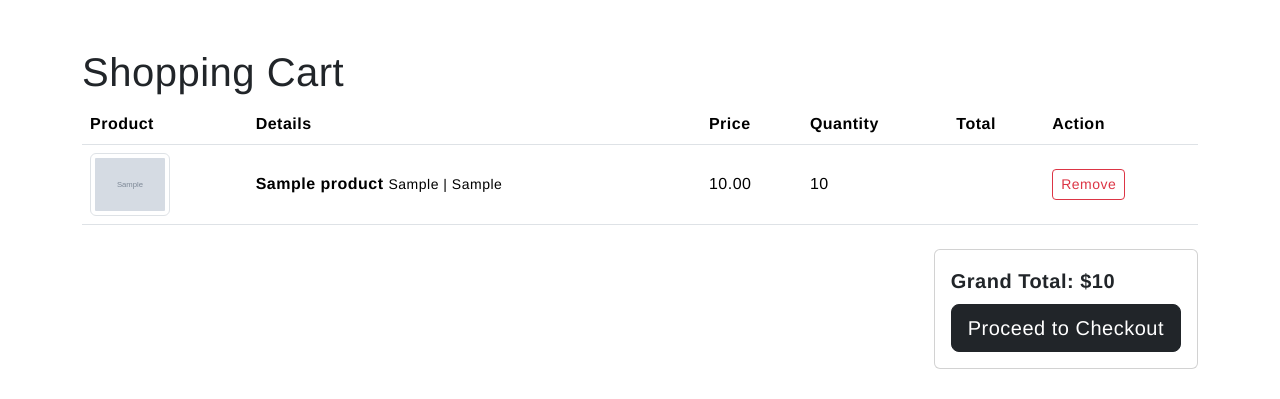
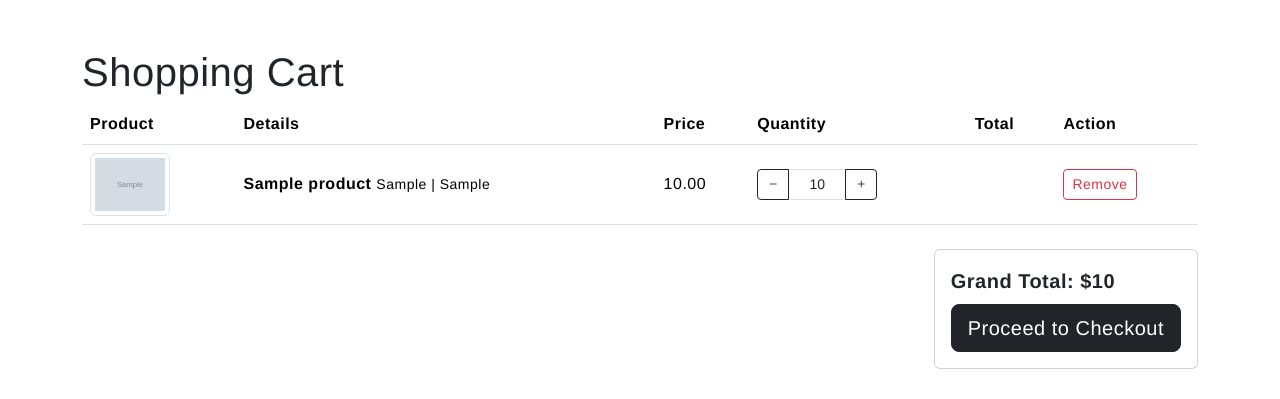
Before and after one commit to sudeirmaak/thesis_ecommerce, a Django app: template templates/store/cart.html in a window 1280 px wide. Shown: the part 91-490 px from the top of the page. Run offline with Django 5.2, Linux system fonts and the light colour scheme; tables that the repository leaves empty hold one stand-in row (values such as "Sample post"); the template is opened without the code that fills it: values that come from a table or form of the project are taken from there, most other values are stand-ins (such as "Sample title", 1, 10 or a date in 2020); grey boxes marked "Sample" are stand-in pictures; some web fonts are replaced.

Commit message:
quantity update adjusters on the cart

```diff
--- a/static/css/style.css
+++ b/static/css/style.css
@@ -157,3 +157,16 @@ ul {padding: 0; list-style: none;}
 .bottom-footer a:hover {
     color: #fff;
     }
+
+input[type="number"]::-webkit-inner-spin-button,
+input[type="number"]::-webkit-outer-spin-button {
+    -webkit-appearance: none;
+    appearance: none;
+    margin: 0;
+}
+
+input[type="number"] {
+    -moz-appearance: textfield;
+    appearance: textfield;
+
+}
--- a/store/urls.py
+++ b/store/urls.py
@@ -1,10 +1,11 @@
 from django.urls import path
-from .views import ProductListView, ProductDetailView, add_to_cart, cart_summary, remove_from_cart
+from .views import ProductListView, ProductDetailView, add_to_cart, cart_summary, remove_from_cart, update_cart
 
 urlpatterns = [
     path('shop/', ProductListView.as_view(), name='product_list'),
     path('shop/<slug:slug>', ProductDetailView.as_view(), name='product_detail'),
     path('add-to-cart/<int:product_id>/', add_to_cart, name='add_to_cart'),
     path('cart/',cart_summary, name='cart_summary'),
-    path('remove/<str:item_id>/', remove_from_cart, name='remove_from_cart')
+    path('remove/<str:item_id>/', remove_from_cart, name='remove_from_cart'),
+    path('update/<str:item_id>/', update_cart, name='update_cart')
     ]
--- a/templates/store/cart.html
+++ b/templates/store/cart.html
@@ -32,7 +32,26 @@
                     {{ item.product.price }}
                 </td>
                 <td>
-                    {{ item.quantity }}
+                    <form action="{% url 'update_cart' item.item_id %}" method="POST">
+                        {% csrf_token %}
+                        <div class="input-group input-group-sm" style="width: 120px;">
+
+                            <button type="button" class="btn btn-outline-dark"
+                                    onclick="this.nextElementSibling.stepDown(); this.form.submit();">
+                                <i class="bi bi-dash"></i>
+                            </button>
+
+                            <input type="number" name="quantity" value="{{ item.quantity }}" min="1"
+                                class="form-control text-center"
+                                onchange="this.form.submit();">
+
+                            <button type="button" class="btn btn-outline-dark"
+                                    onclick="this.previousElementSibling.stepUp(); this.form.submit();">
+                                <i class="bi bi-plus"></i>
+                            </button>
+
+                        </div>
+                    </form>
                 </td>
                 <td>
                     {{ item.subtotal }}
```
Also changed, not shown: store/views.py (+24 -0 lines).
